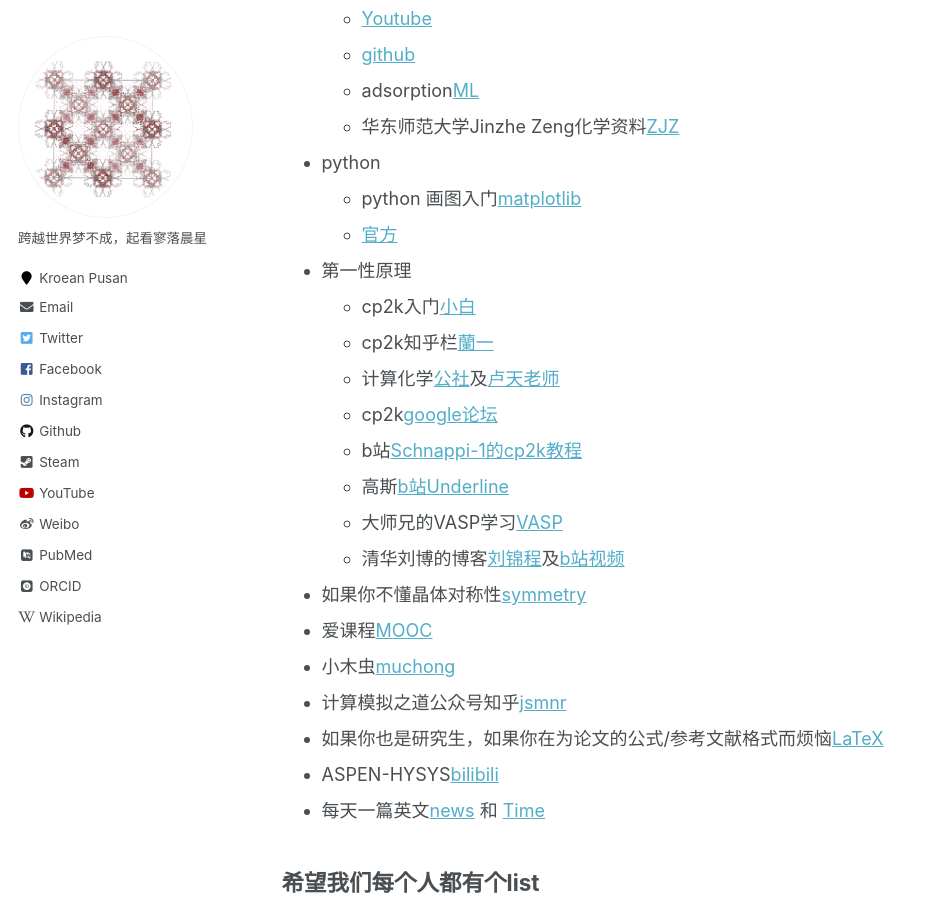
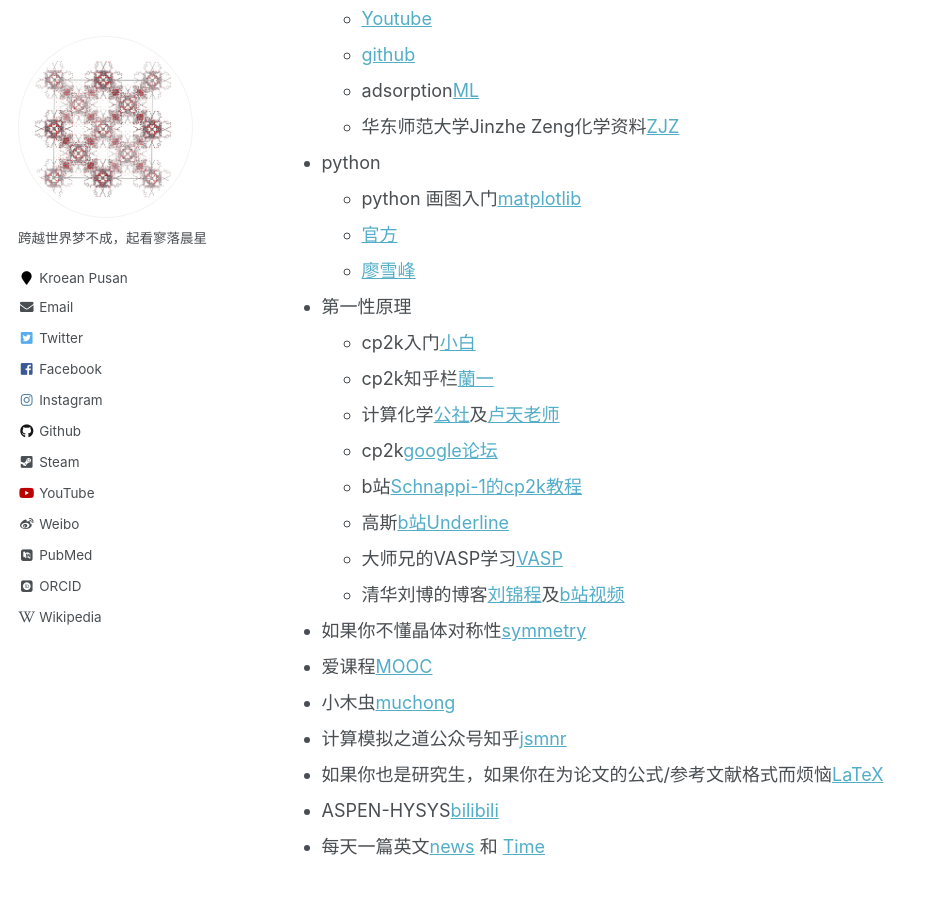
Before and after one commit to sxm13/ZGBshenxiaomoCV.github.io, a Jekyll site: the page built from _pages/markdown.md, in a window 1280 px wide and 900 px high, scrolled down 3072 px. Shown: the whole window, without its empty margins (0-928 px from the left). Built offline with Jekyll 4.4.1, drawn with Linux system fonts in a browser that asks for light colours; some web fonts are replaced.

Commit message:
Update markdown.md

```diff
--- a/_pages/markdown.md
+++ b/_pages/markdown.md
@@ -95,6 +95,7 @@
 * python
   * python 画图入门[matplotlib](https://blog.csdn.net/Datawhale/article/details/109302260 "FIGTURE")
   * [官方](https://github.com/matplotlib/cheatsheets "pf")
+  * [廖雪峰](https://www.liaoxuefeng.com/wiki/1016959663602400 "py")
 * 第一性原理
   * cp2k入门[小白](https://www.cnblogs.com/Shine-JK/p/10988556.html "xiaobai")
   * cp2k知乎栏[蘭一](https://www.zhihu.com/people/lan-yi-27/posts?page=1 "cp2k")
```
